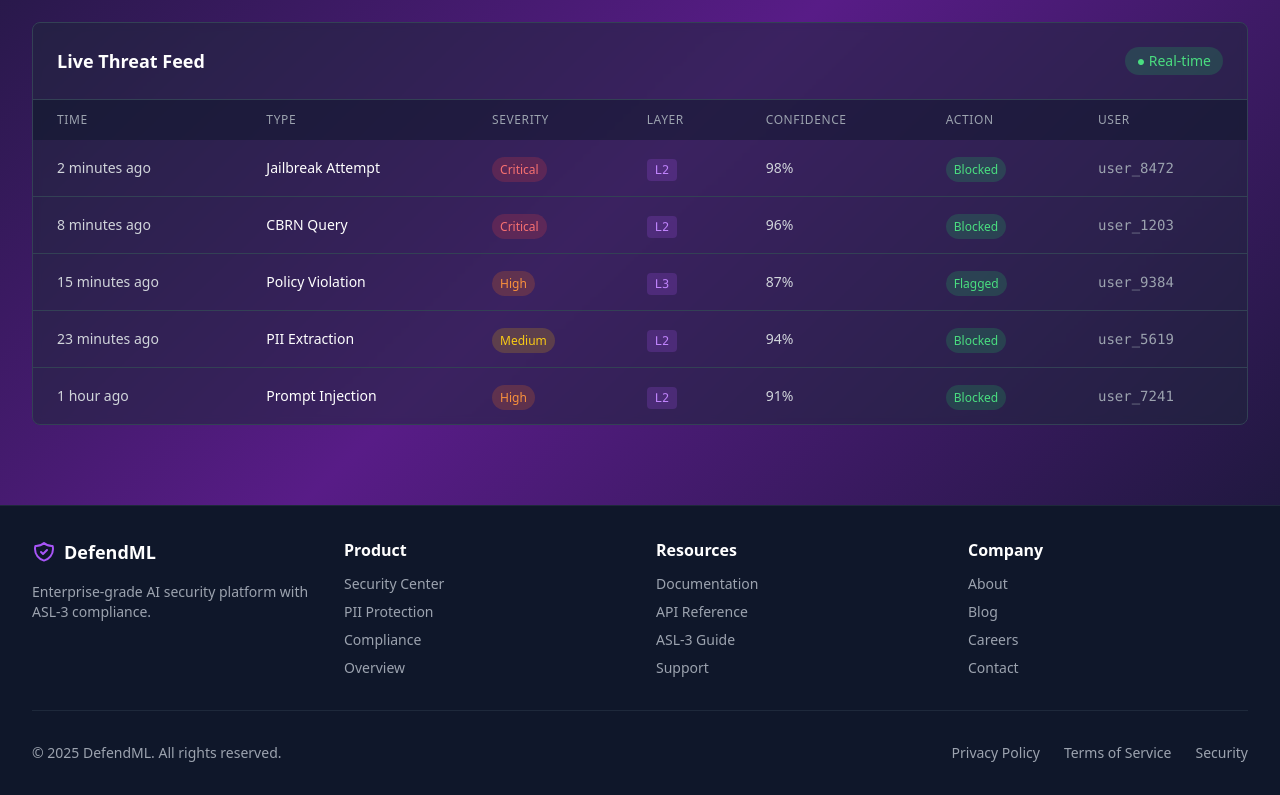
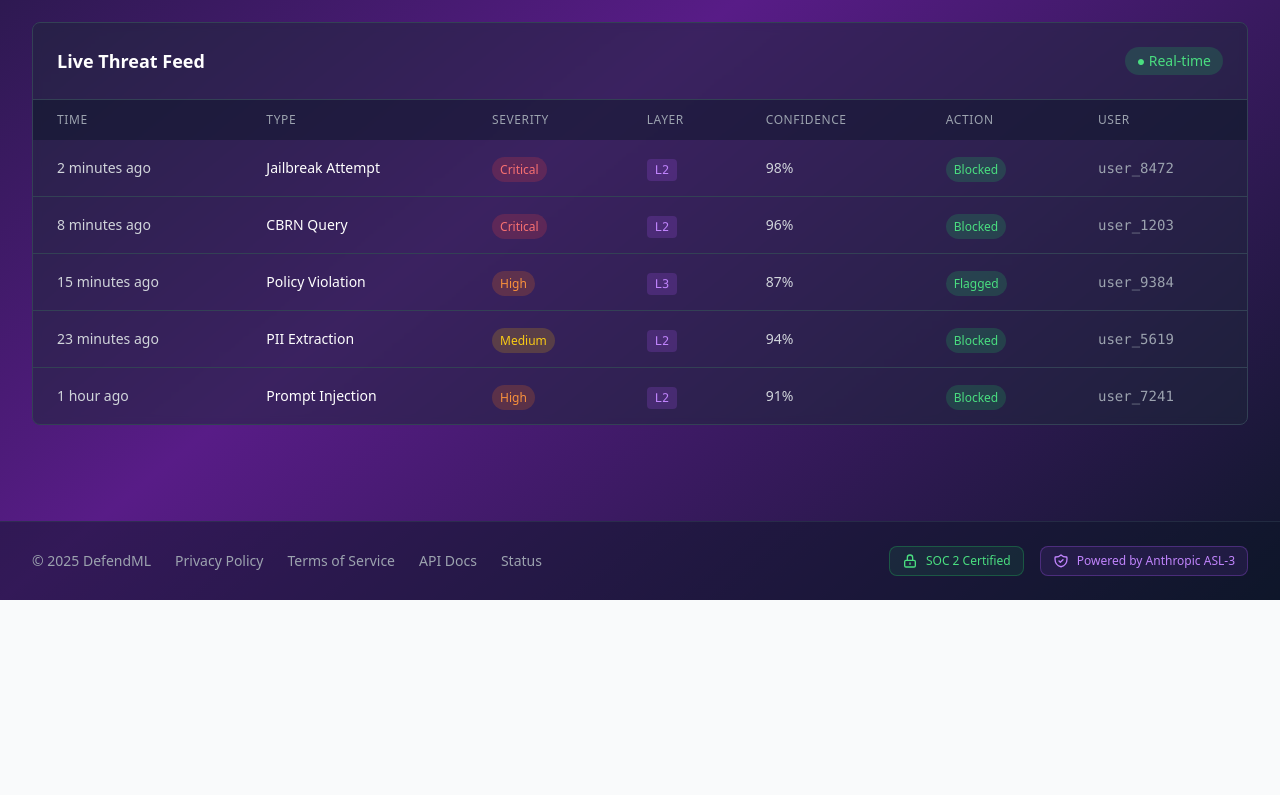
Before and after one commit to dsovan2004-beep/defendml-app, a Next.js app: page /security in a window 1280 px wide. Shown: the part 439-1234 px from the top of the page. After the commit the page ends 1039 px from the top, so only its background shows below. Built offline with nearby package versions, Linux system fonts and the light colour scheme.

Commit message:
Update security.tsx

```diff
--- a/src/pages/security.tsx
+++ b/src/pages/security.tsx
@@ -81,66 +81,33 @@ export default function SecurityCenter() {
         {activeTab === 'asl3' && <ASL3Tab />}
       </main>
 
-      {/* Footer */}
-      <footer className="bg-slate-900 border-t border-slate-800 mt-12">
-        <div className="max-w-7xl mx-auto px-4 sm:px-6 lg:px-8 py-8">
-          <div className="grid grid-cols-1 md:grid-cols-4 gap-8">
-            {/* Brand */}
-            <div className="col-span-1">
-              <div className="flex items-center gap-2 mb-4">
-                <svg className="w-6 h-6 text-purple-500" fill="none" stroke="currentColor" viewBox="0 0 24 24">
+      {/* Footer - Matching Overview Page Exactly */}
+      <footer className="bg-slate-900/50 border-t border-slate-700/50 mt-16">
+        <div className="max-w-7xl mx-auto px-4 sm:px-6 lg:px-8 py-6">
+          <div className="flex flex-col md:flex-row justify-between items-center gap-4">
+            {/* Left side - Copyright and links */}
+            <div className="flex flex-wrap items-center justify-center md:justify-start gap-6 text-sm text-gray-400">
+              <span>© 2025 DefendML</span>
+              <a href="#" className="hover:text-purple-400 transition-colors">Privacy Policy</a>
+              <a href="#" className="hover:text-purple-400 transition-colors">Terms of Service</a>
+              <a href="#" className="hover:text-purple-400 transition-colors">API Docs</a>
+              <a href="#" className="hover:text-purple-400 transition-colors">Status</a>
+            </div>
+
+            {/* Right side - Badges */}
+            <div className="flex items-center gap-4">
+              <div className="flex items-center gap-2 px-3 py-1.5 bg-green-500/10 border border-green-500/30 rounded-lg">
+                <svg className="w-4 h-4 text-green-400" fill="none" stroke="currentColor" viewBox="0 0 24 24">
+                  <path strokeLinecap="round" strokeLinejoin="round" strokeWidth={2} d="M12 15v2m-6 4h12a2 2 0 002-2v-6a2 2 0 00-2-2H6a2 2 0 00-2 2v6a2 2 0 002 2zm10-10V7a4 4 0 00-8 0v4h8z" />
+                </svg>
+                <span className="text-green-400 text-xs font-medium">SOC 2 Certified</span>
+              </div>
+              <div className="flex items-center gap-2 px-3 py-1.5 bg-purple-500/10 border border-purple-500/30 rounded-lg">
+                <svg className="w-4 h-4 text-purple-400" fill="none" stroke="currentColor" viewBox="0 0 24 24">
                   <path strokeLinecap="round" strokeLinejoin="round" strokeWidth={2} d="M9 12l2 2 4-4m5.618-4.016A11.955 11.955 0 0112 2.944a11.955 11.955 0 01-8.618 3.04A12.02 12.02 0 003 9c0 5.591 3.824 10.29 9 11.622 5.176-1.332 9-6.03 9-11.622 0-1.042-.133-2.052-.382-3.016z" />
                 </svg>
-                <span className="text-lg font-bold text-white">DefendML</span>
+                <span className="text-purple-400 text-xs font-medium">Powered by Anthropic ASL-3</span>
               </div>
-              <p className="text-gray-400 text-sm">
-                Enterprise-grade AI security platform with ASL-3 compliance.
-              </p>
-            </div>
-
-            {/* Product */}
-            <div>
-              <h4 className="text-white font-semibold mb-3">Product</h4>
-              <ul className="space-y-2 text-sm">
-                <li><a href="/security" className="text-gray-400 hover:text-purple-400 transition-colors">Security Center</a></li>
-                <li><a href="/pii" className="text-gray-400 hover:text-purple-400 transition-colors">PII Protection</a></li>
-                <li><a href="/compliance" className="text-gray-400 hover:text-purple-400 transition-colors">Compliance</a></li>
-                <li><a href="/overview" className="text-gray-400 hover:text-purple-400 transition-colors">Overview</a></li>
-              </ul>
-            </div>
-
-            {/* Resources */}
-            <div>
-              <h4 className="text-white font-semibold mb-3">Resources</h4>
-              <ul className="space-y-2 text-sm">
-                <li><a href="#" className="text-gray-400 hover:text-purple-400 transition-colors">Documentation</a></li>
-                <li><a href="#" className="text-gray-400 hover:text-purple-400 transition-colors">API Reference</a></li>
-                <li><a href="#" className="text-gray-400 hover:text-purple-400 transition-colors">ASL-3 Guide</a></li>
-                <li><a href="#" className="text-gray-400 hover:text-purple-400 transition-colors">Support</a></li>
-              </ul>
-            </div>
-
-            {/* Company */}
-            <div>
-              <h4 className="text-white font-semibold mb-3">Company</h4>
-              <ul className="space-y-2 text-sm">
-                <li><a href="#" className="text-gray-400 hover:text-purple-400 transition-colors">About</a></li>
-                <li><a href="#" className="text-gray-400 hover:text-purple-400 transition-colors">Blog</a></li>
-                <li><a href="#" className="text-gray-400 hover:text-purple-400 transition-colors">Careers</a></li>
-                <li><a href="#" className="text-gray-400 hover:text-purple-400 transition-colors">Contact</a></li>
-              </ul>
-            </div>
-          </div>
-
-          {/* Bottom Bar */}
-          <div className="border-t border-slate-800 mt-8 pt-8 flex flex-col md:flex-row justify-between items-center gap-4">
-            <p className="text-gray-400 text-sm">
-              © 2025 DefendML. All rights reserved.
-            </p>
-            <div className="flex gap-6 text-sm">
-              <a href="#" className="text-gray-400 hover:text-purple-400 transition-colors">Privacy Policy</a>
-              <a href="#" className="text-gray-400 hover:text-purple-400 transition-colors">Terms of Service</a>
-              <a href="#" className="text-gray-400 hover:text-purple-400 transition-colors">Security</a>
             </div>
           </div>
         </div>
```
